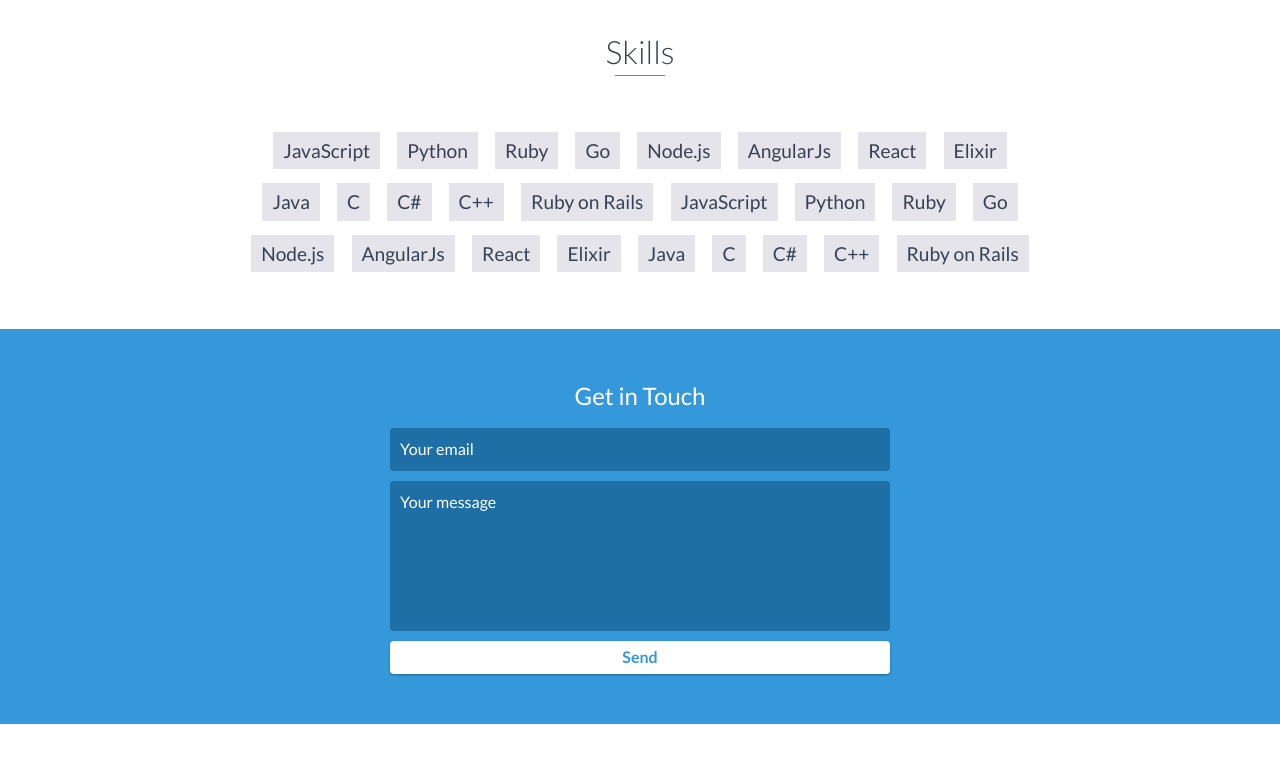
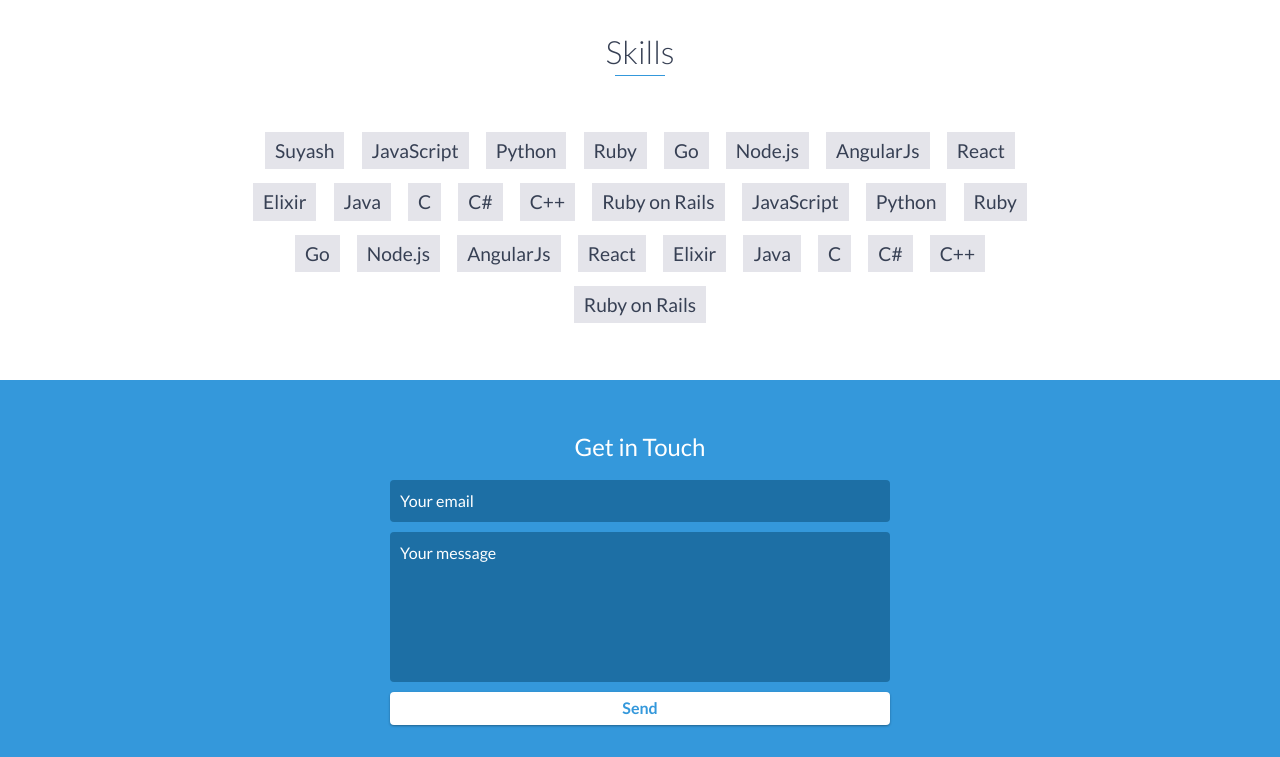
Before and after one commit to suyashg3/portfolio.io, a website: page index.html in a window 1280 px wide. Shown: the part 3340-4097 px from the top of the page. Drawn offline with nearby package versions, Linux system fonts and the light colour scheme.

Commit message:
Update index.html

```diff
--- a/index.html
+++ b/index.html
@@ -188,6 +188,7 @@
     <div id="skills">
         <h2 class="heading">Skills</h2>
         <ul>
+	    <li>Suyash</li>
             <li>JavaScript</li>
             <li>Python</li>
             <li>Ruby</li>
```
